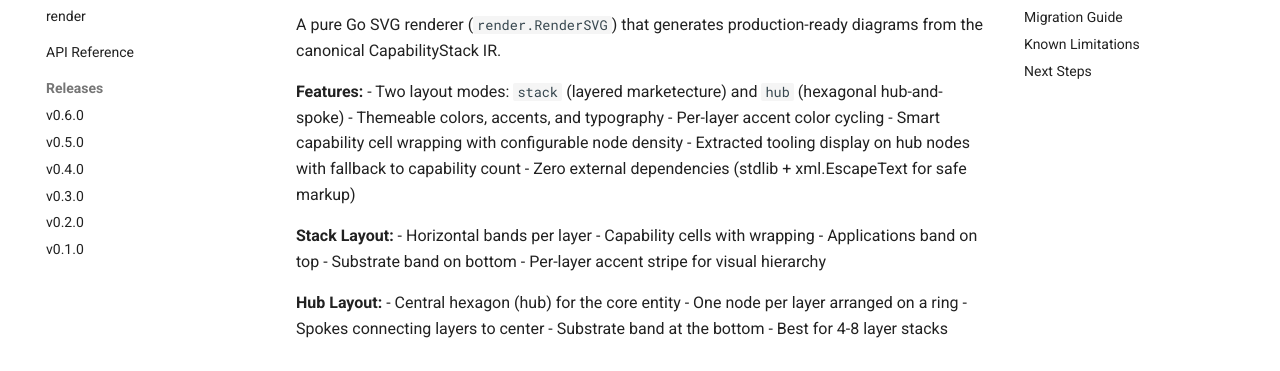
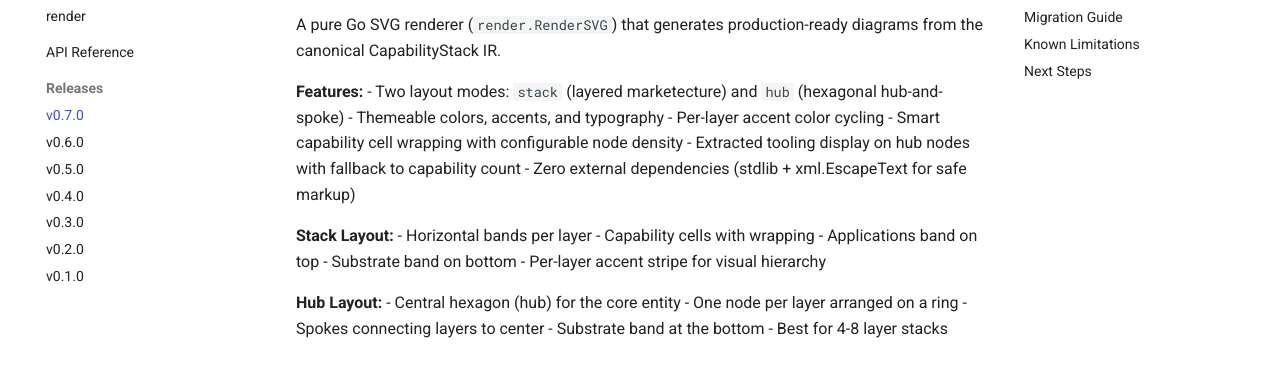
Before and after one commit to grokify/prism-capability, an MkDocs documentation site: the page built from docs/releases/v0.7.0.md, in a window 1280 px wide. Shown: the part 498-869 px from the top of the page. Built offline with MkDocs 1.6.1 and Material for MkDocs 9.7.7, drawn with Linux system fonts in a browser that asks for light colours; comment, search, counter and statistics services are not loaded.

Commit message:
docs: `mkdocs.yml`: update `nav`

```diff
--- a/mkdocs.yml
+++ b/mkdocs.yml
@@ -84,6 +84,7 @@ nav:
       - render: cli/render.md
   - API Reference: api/reference.md
   - Releases:
+      - v0.7.0: releases/v0.7.0.md
       - v0.6.0: releases/v0.6.0.md
       - v0.5.0: releases/v0.5.0.md
       - v0.4.0: releases/v0.4.0.md
```
